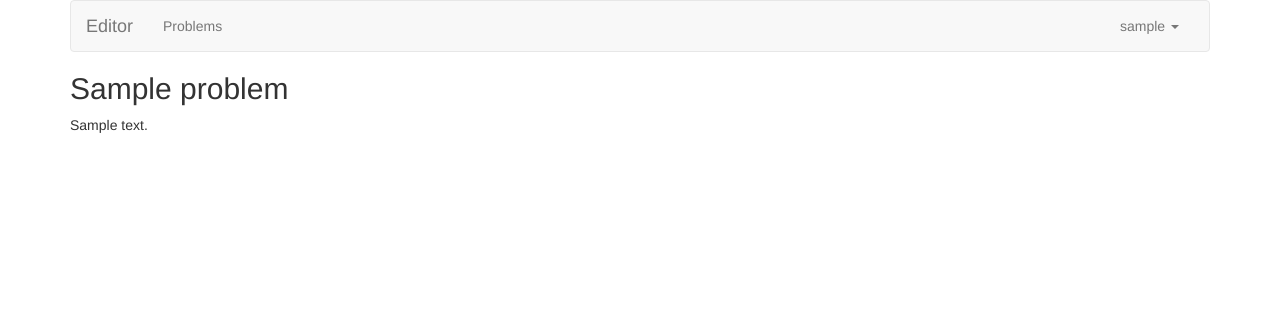
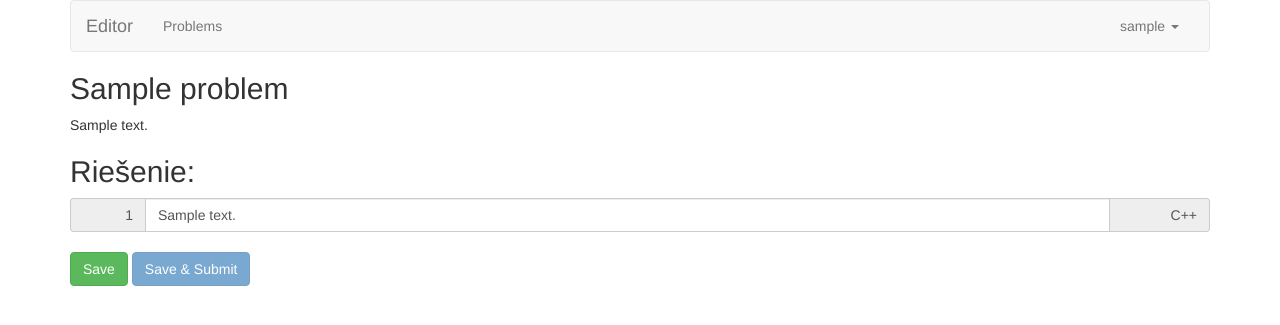
Before and after one commit to trojsten/editor-2018-jar, a Django app: page /submit/problem/1/ in a window 1280 px wide. Shown: the top 325 px of the page. Run offline with Django 3.2, Linux system fonts and the light colour scheme; a user stored in the database is signed in; tables that the repository leaves empty hold one stand-in row (values such as "Sample post"); some libraries are stand-ins or nearby versions.

Commit message:
Add model for Row. Showing rows, saving rows.

```diff
--- a/editor/submit/admin.py
+++ b/editor/submit/admin.py
@@ -1,9 +1,13 @@
 from django.contrib import admin
-from submit.models import Problem
+from submit.models import Problem, Row
 
 class ProblemAdmin(admin.ModelAdmin):
     list_display = ('id', 'title', 'order')
 
+class RowAdmin(admin.ModelAdmin):
+    list_display = ('id', 'user', 'problem', 'lang', 'order')
+
 admin.site.register(Problem, ProblemAdmin)
+admin.site.register(Row, RowAdmin)
 
 # Register your models here.
--- a/editor/submit/models.py
+++ b/editor/submit/models.py
@@ -1,11 +1,37 @@
 from django.db import models
 from ckeditor_uploader.fields import RichTextUploadingField
+from django.contrib.auth.models import User
 
 class Problem(models.Model):
-    order = models.IntegerField(default=0, unique=True)
+    order = models.IntegerField(default=1, unique=True)
     title = models.CharField(max_length=128)
 
     content = RichTextUploadingField()
 
-    def __unicode__(self):      #For Python 2, use __str__ on Python 3
+    def __str__(self):
         return self.title
+
+    def __unicode__(self):
+        return self.title
+
+class Row(models.Model):
+    CPP = 1
+    PYTHON = 2
+    JAVA = 3
+    LANG_CHOICES = (
+            (CPP, 'C++'),
+            (PYTHON, 'Python'),
+            (JAVA, 'Java'),
+    )
+
+    user = models.ForeignKey(User)
+    problem = models.ForeignKey(Problem)
+    order = models.IntegerField(default=1)
+    lang = models.IntegerField(choices=LANG_CHOICES)
+    content = models.CharField(max_length=80, default="")
+
+    def __unicode__(self):
+        return "Row-%s-%s-%s-%s" % (user, problem, order, lang)
+
+    class Meta:
+        unique_together = ("user", "problem", "order")
--- a/editor/submit/templates/submit/main.html
+++ b/editor/submit/templates/submit/main.html
@@ -5,12 +5,22 @@
     <head>
         <link rel="stylesheet" href="https://maxcdn.bootstrapcdn.com/bootstrap/latest/css/bootstrap.min.css">
         <link rel="icon" type="image/png" href="{% static "submit/favicon.ico" %}"/>
+        <style>
+            .input-group-addon.line-number {
+                min-width:75px;
+                text-align:right;
+            }
+            .input-group-addon.language {
+                min-width:100px;
+                text-align:right;
+            }
+        </style>
         <title>Editor</title>
     </head>
 
     <body>
         <div class="container">
-			{% include 'submit/nav.html' %}
+            {% include 'submit/nav.html' %}
             {% block content %}
             {% endblock %}
         </div>
@@ -19,8 +29,9 @@
         <!-- Bootstrap core JavaScript
         ================================================== -->
         <!-- Placed at the end of the document so the pages load faster -->
-        <script src="https://code.jquery.com/jquery-2.2.1.min.js"></script>
-        <script src="https://maxcdn.bootstrapcdn.com/bootstrap/3.3.6/js/bootstrap.min.js" integrity="sha384-0mSbJDEHialfmuBBQP6A4Qrprq5OVfW37PRR3j5ELqxss1yVqOtnepnHVP9aJ7xS" crossorigin="anonymous"></script>
+        <script src="https://code.jquery.com/jquery-3.2.1.slim.min.js" integrity="sha384-KJ3o2DKtIkvYIK3UENzmM7KCkRr/rE9/Qpg6aAZGJwFDMVNA/GpGFF93hXpG5KkN" crossorigin="anonymous"></script>
+        <script src="https://cdnjs.cloudflare.com/ajax/libs/popper.js/1.11.0/umd/popper.min.js" integrity="sha384-b/U6ypiBEHpOf/4+1nzFpr53nxSS+GLCkfwBdFNTxtclqqenISfwAzpKaMNFNmj4" crossorigin="anonymous"></script>
+        <script src="https://maxcdn.bootstrapcdn.com/bootstrap/4.0.0-beta/js/bootstrap.min.js" integrity="sha384-h0AbiXch4ZDo7tp9hKZ4TsHbi047NrKGLO3SEJAg45jXxnGIfYzk4Si90RDIqNm1" crossorigin="anonymous"></script>
     </body>
 
 </html>
--- a/editor/submit/templates/submit/problem.html
+++ b/editor/submit/templates/submit/problem.html
@@ -1,6 +1,29 @@
 {% extends 'submit/main.html' %}
 
 {% block content %}
-    <h2>{{ problem.title }}</h2>
-    {{ problem.content | safe }}
+<h2>{{ problem.title }}</h2>
+{{ problem.content | safe }}
+<h2>Riešenie:</h2>
+<form id="problem_form" method="post" action="/submit/problem/{{ problem.id }}/">
+	{% csrf_token %}
+    {% for row in rows %}
+        <div class="input-group">
+            <span class="input-group-addon line-number" id="basic-addon{{ row.order }}">{{ row.order }}</span>
+            <input
+                type="text"
+                class="form-control"
+                placeholder="Write some {{ row.get_lang_display }} code here"
+                aria-label="Username"
+                aria-describedby="basic-addon{{ row.order }}"
+                value="{{ row.content | safe }}"
+                name="row-{{ row.order }}"
+            >
+            </input>
+            <span class="input-group-addon language" id="basic-addon{{ row.order }}">{{ row.get_lang_display }}</span>
+        </div>
+    {% endfor %}
+    <br/>
+	<button type="submit" class="btn btn-success" name="save">Save</button>
+	<button type="submit" class="btn btn-primary disabled" name="save-submit">Save & Submit</button>
+</form>
 {% endblock %}
--- a/editor/submit/views.py
+++ b/editor/submit/views.py
@@ -2,7 +2,8 @@ from django.shortcuts import render
 from django.contrib.auth import authenticate, login, logout
 from django.http import HttpResponseRedirect, HttpResponse
 from django.contrib.auth.decorators import login_required
-from submit.models import Problem
+from submit.models import Problem, Row
+import sys
 
 def index(request):
     return render(request, 'submit/index.html', {})
@@ -11,13 +12,31 @@ def index(request):
 def problems(request):
     all_entries = Problem.objects.order_by('order')
     # TODO: filter only those which he can see
-    context_dict = {'problems': all_entries}
+    context_dict = {
+        'problems': all_entries
+    }
     return render(request, 'submit/problems.html', context_dict)
 
 @login_required
 def problem(request, problem_id):
+    user = request.user
     problem = Problem.objects.get(pk=problem_id)
-    return render(request, 'submit/problem.html', {'problem': problem})
+    rows = Row.objects.filter(problem=problem, user=user).order_by('order')
+    if request.method == 'POST':
+        for row in rows:
+            row.content = request.POST.get('row-%s' % row.order)
+            row.save()
+        if 'save' in request.POST:
+            return HttpResponseRedirect('/submit/problem/%s' % problem_id)
+        elif 'save-submit' in request.POST:
+            # TODO: add testing
+            return HttpResponseRedirect('/submit/problem/%s' % problem_id)
+    else:
+        context_dict = {
+            'problem': problem,
+            'rows': rows,
+        }
+        return render(request, 'submit/problem.html', context_dict)
 
 def user_login(request):
     if request.method == 'POST':
```
Also changed, not shown: editor/submit/templates/submit/add_row.html (added, +18 -0 lines).
